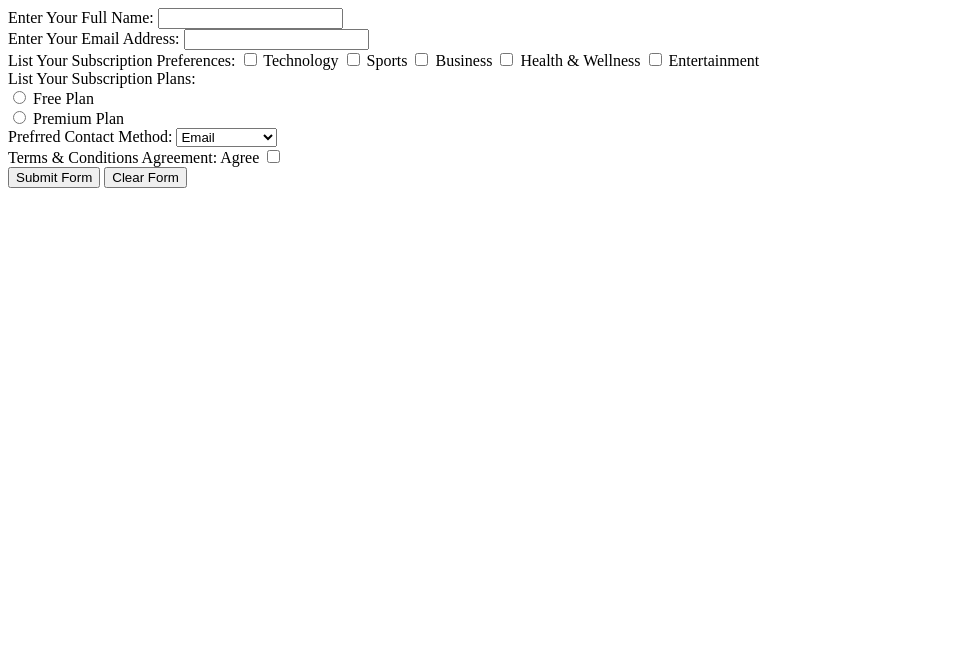
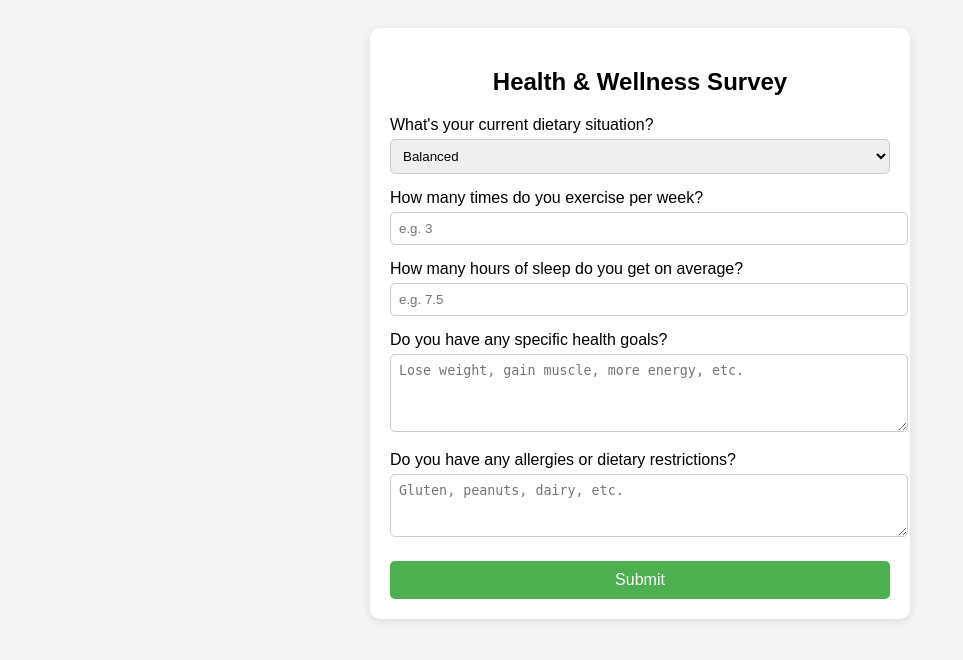
Before and after one commit to MichaelBishoper/Server_Side, a PHP site: page /login.php in a window 1280 px wide. Shown: the top 660 px of the page, without its empty margins (0-963 px from the left). Run offline with PHP 8.4, Linux system fonts and the light colour scheme.

```diff
--- a/BetterHealth/html/login.php
+++ b/BetterHealth/html/login.php
@@ -1,76 +1,77 @@
 <!DOCTYPE html>
-<html>
-    <head>
-        <title> Nurfans </title>
-    </head>
-    <body>
-        <form action="Action.php" method="POST" onsubmit="return confirmSubmit()">
+<html lang="en">
+<head>
+  <meta charset="UTF-8">
+  <title>Health & Wellness Survey</title>
+  <style>
+    body {
+      font-family: Arial, sans-serif;
+      padding: 20px;
+      background-color: #f4f4f4;
+    }
+    form {
+      background: white;
+      padding: 20px;
+      border-radius: 10px;
+      max-width: 500px;
+      margin: auto;
+      box-shadow: 0 2px 10px rgba(0, 0, 0, 0.1);
+    }
+    h2 {
+      text-align: center;
+    }
+    label {
+      display: block;
+      margin-top: 15px;
+    }
+    input, select, textarea {
+      width: 100%;
+      padding: 8px;
+      margin-top: 5px;
+      border-radius: 5px;
+      border: 1px solid #ccc;
+    }
+    button {
+      margin-top: 20px;
+      width: 100%;
+      padding: 10px;
+      background: #4CAF50;
+      color: white;
+      border: none;
+      border-radius: 5px;
+      font-size: 16px;
+    }
+  </style>
+</head>
+<body>
 
-            <!-- Name : Text -->
-            <label for="name"> Enter Your Full Name: </label>
-            <input name="name" type="text" value="<?php $_POST["name"] ?? ""; ?>">
-            <br>
+  <form action="/submit-health-info" method="post">
+    <h2>Health & Wellness Survey</h2>
 
-            <!-- Email : Email -->
-            <label for="email"> Enter Your Email Address: </label>
-            <input name="email" type="email" value="<?php $email; ?>"> <!-- Test -->
-            <br>
+    <label for="diet">What's your current dietary situation?</label>
+    <select id="diet" name="diet">
+      <option value="balanced">Balanced</option>
+      <option value="vegetarian">Vegetarian</option>
+      <option value="vegan">Vegan</option>
+      <option value="keto">Keto</option>
+      <option value="intermittent-fasting">Intermittent Fasting</option>
+      <option value="other">Other</option>
+    </select>
 
-            <!-- Subscription Preferences : Checkbox -->
-            <label for="subscriptionPreference"> List Your Subscription Preferences: </label>
+    <label for="exercise">How many times do you exercise per week?</label>
+    <input type="number" id="exercise" name="exercise" min="0" max="14" placeholder="e.g. 3">
 
-            <input name="preferences[]" type="checkbox" value="technology" <?php if (!empty($Preferences) && in_array("technology", $Preferences)) echo "checked"; ?>>
-            <label> Technology </label>
+    <label for="sleep">How many hours of sleep do you get on average?</label>
+    <input type="number" id="sleep" name="sleep" min="0" max="24" step="0.5" placeholder="e.g. 7.5">
 
-            <input name="preferences[]" type="checkbox" value="sports" <?php if (!empty($Preferences) && in_array("sports", $Preferences)) echo "checked"; ?>>
-            <label> Sports </label>
+    <label for="goals">Do you have any specific health goals?</label>
+    <textarea id="goals" name="goals" rows="4" placeholder="Lose weight, gain muscle, more energy, etc."></textarea>
 
-            <input name="preferences[]" type="checkbox" value="business" <?php if (!empty($Preferences) && in_array("business", $Preferences)) echo "checked"; ?>>
-            <label> Business </label>
+    <label for="allergies">Do you have any allergies or dietary restrictions?</label>
+    <textarea id="allergies" name="allergies" rows="3" placeholder="Gluten, peanuts, dairy, etc."></textarea>
 
-            <input name="preferences[]" type="checkbox" value="health" <?php if (!empty($Preferences) && in_array("health", $Preferences)) echo "checked"; ?>>
-            <label> Health & Wellness </label>
+    <button type="submit">Submit</button>
+  </form>
 
-            <input name="preferences[]" type="checkbox" value="entertainment" <?php if (!empty($Preferences) && in_array("entertainment", $Preferences)) echo "checked"; ?>>
-            <label> Entertainment </label>
-            <br>
-
-            <!-- Subscription Plan : Radio -->
-            <label> List Your Subscription Plans: </label> <br>
-            <input type="radio" name="subscriptionPlan[]" value="free" id="free">
-            <label for="free">Free Plan</label><br>
-            <input type="radio" name="subscriptionPlan[]" value="premium" id="premium">
-            <label for="premium">Premium Plan</label>
-            <br>
-
-            <!-- Contact Method : Dropdown -->
-            <label for="contactMethod"> Prefrred Contact Method: </label>
-            <select name="contactMethod">
-                <option name="emailOption"> Email </option>
-                <option name="smsOption"> SMS </option>
-                <option name="bothOption"> Email & SMS </option>
-            </select>
-            <br>
-
-            <!-- Terms & Conditions : Checkbox -->
-            <label for="termsAgreement"> Terms & Conditions Agreement: </label>
-            <label for="termsAgreement"> Agree </label>
-            <input name="termsAgreement" type="checkbox" value="accepted">
-            <br>
-
-            <!-- Submit and Clear Buttons -->
-            <button type="submit" name="submit" value="submit"> Submit Form </button>
-            <button type="reset" name="clear" value="clear"> Clear Form </button>
-
-        </form>
-
-            <script>
-            function confirmSubmit() {
-                return confirm("Matte Kudasai! Are you sure you want to submit?");
-            }
-            </script>
-
-    </body>
+</body>
 </html>
-
-<!-- ADD STICKY FIELDs -->
```
Also changed, not shown: BetterHealth/html/index.html (+5 -33 lines).
